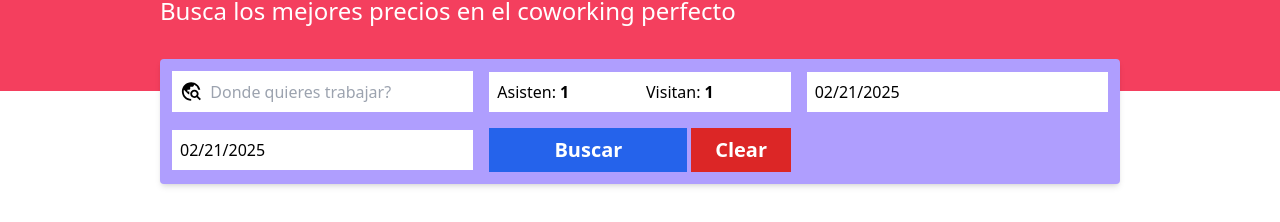
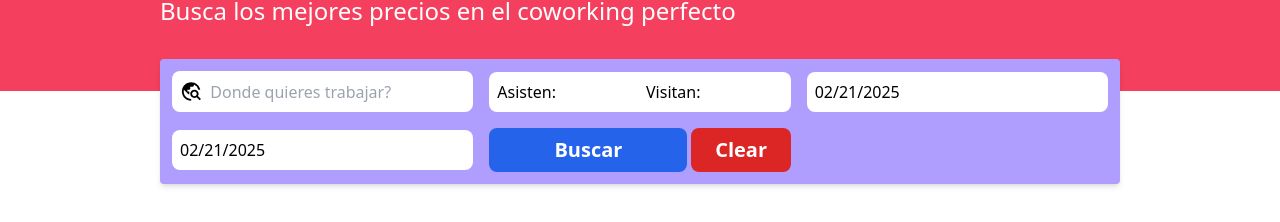
Before and after one commit to Daniel1309-gon/FRONTEND-WORKIO, a React (Vite) app: page / in a window 1280 px wide. Shown: the part 145-367 px from the top of the page. Built offline with nearby package versions, Linux system fonts and the light colour scheme; no server answers.

Commit message:
Cambio de estilo en la barra de búsqueda

```diff
--- a/src/components/SearchBar.tsx
+++ b/src/components/SearchBar.tsx
@@ -9,16 +9,16 @@ const SearchBar = () => {
   const navigate = useNavigate();
   const search = useSearchContext();
 
-  const [destination, setDestination] = useState<string>(search.destination);
+  const [name, setName] = useState<string>(search.name);
   const [checkIn, setCheckIn] = useState<Date>(search.checkIn);
   const [checkOut, setCheckOut] = useState<Date>(search.checkOut);
-  const [adultCount, setAdultCount] = useState<number>(search.adultCount);
-  const [childCount, setChildCount] = useState<number>(search.childCount);
+  const [adultCount, setAdultCount] = useState<number>(search.asistentes);
+  const [childCount, setChildCount] = useState<number>(search.visitantes);
 
   const handleSubmit = (event: FormEvent) => {
     event.preventDefault();
     search.saveSearchValues(
-      destination,
+      name,
       checkIn,
       checkOut,
       adultCount,
@@ -33,21 +33,21 @@ const SearchBar = () => {
 
   return (
     <form
-  onSubmit={handleSubmit}
-  style={{ backgroundColor: "#af9efe" }}
-  className="-mt-8 p-3 rounded shadow-md grid grid-cols-2 lg:grid-cols-3 2xl:grid-cols-5 items-center gap-4"
->
-      <div className="flex flex-row items-center flex-1 bg-white p-2">
+      onSubmit={handleSubmit}
+      style={{ backgroundColor: "#af9efe" }}
+      className="-mt-8 p-3 rounded shadow-md grid grid-cols-2 lg:grid-cols-3 2xl:grid-cols-5 items-center gap-4"
+    >
+      <div className="flex flex-row items-center flex-1 bg-white p-2 rounded-lg">
         <MdTravelExplore size={25} className="mr-2" />
         <input
           placeholder="Donde quieres trabajar?"
           className="text-md w-full focus:outline-none"
-          value={destination}
-          onChange={(event) => setDestination(event.target.value)}
+          value={name}
+          onChange={(event) => setName(event.target.value)}
         />
       </div>
 
-      <div className="flex bg-white px-2 py-1 gap-2">
+      <div className="flex bg-white px-2 py-1 gap-2 rounded-lg">
         <label className="items-center flex">
           Asisten:
           <input
@@ -55,8 +55,8 @@ const SearchBar = () => {
             type="number"
             min={1}
             max={20}
-            value={adultCount}
-            onChange={(event) => setAdultCount(parseInt(event.target.value))}
+            value={childCount}
+            onChange={(event) => setChildCount(parseInt(event.target.value))}
           />
         </label>
         <label className="items-center flex">
@@ -66,8 +66,8 @@ const SearchBar = () => {
             type="number"
             min={0}
             max={20}
-            value={childCount}
-            onChange={(event) => setChildCount(parseInt(event.target.value))}
+            value={adultCount}
+            onChange={(event) => setAdultCount(parseInt(event.target.value))}
           />
         </label>
       </div>
@@ -80,8 +80,8 @@ const SearchBar = () => {
           endDate={checkOut}
           minDate={minDate}
           maxDate={maxDate}
-          placeholderText="Check-in Date"
-          className="min-w-full bg-white p-2 focus:outline-none"
+          placeholderText="Fecha de llegada"
+          className="min-w-full bg-white p-2 focus:outline-none rounded-lg"
           wrapperClassName="min-w-full"
         />
       </div>
@@ -94,16 +94,16 @@ const SearchBar = () => {
           endDate={checkOut}
           minDate={minDate}
           maxDate={maxDate}
-          placeholderText="Check-out Date"
-          className="min-w-full bg-white p-2 focus:outline-none"
+          placeholderText="Fecha de salida"
+          className="min-w-full bg-white p-2 focus:outline-none rounded-lg"
           wrapperClassName="min-w-full"
         />
       </div>
       <div className="flex gap-1">
-        <button className="w-2/3 bg-blue-600 text-white h-full p-2 font-bold text-xl hover:bg-blue-500">
+        <button className="w-2/3 bg-blue-600 text-white h-full p-2 font-bold text-xl hover:bg-blue-500 rounded-lg">
           Buscar
         </button>
-        <button className="w-1/3 bg-red-600 text-white h-full p-2 font-bold text-xl hover:bg-red-500">
+        <button className="w-1/3 bg-red-600 text-white h-full p-2 font-bold text-xl hover:bg-red-500 rounded-lg">
           Clear
         </button>
       </div>
```
